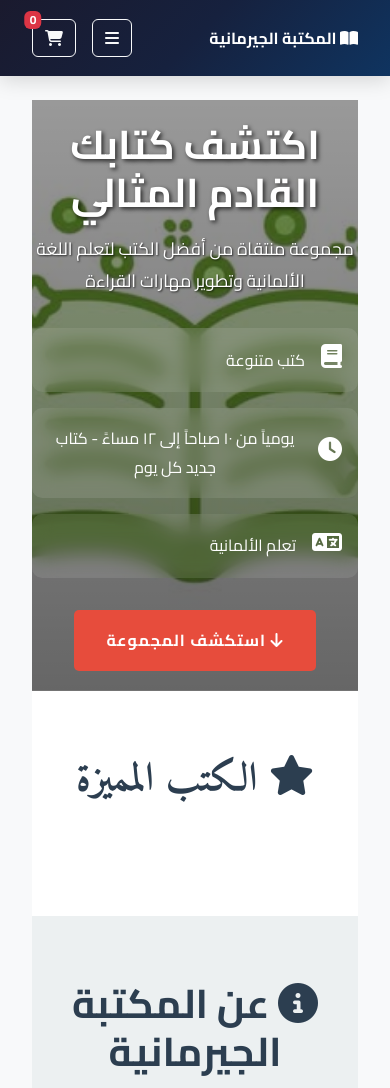
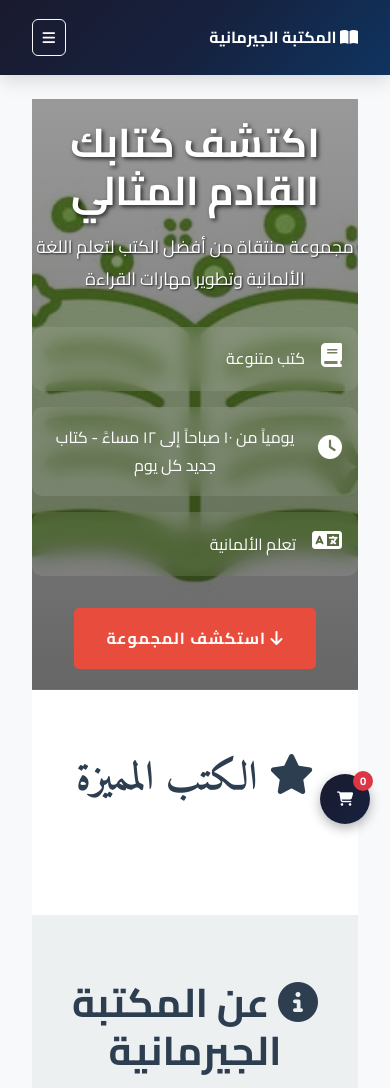
Before and after one commit to MarwanGithub/Boostore-Website, a Django app: page / in a window 390 px wide. Shown: the top 1088 px of the page. Run offline with Django 4.2, Linux system fonts and the light colour scheme; data comes from the database, SQL or seed files in the repository; data that the repository does not hold is empty; some libraries are stand-ins or nearby versions.

Commit message:
feat: implement floating cart and mobile-responsive cart layout
- Add floating cart button to replace header cart and improve mobile UX
- Fix missing store name bug on cart page
- Implement responsive cart layout: table for desktop, cards for mobile
- Simplify cart logic: remove quantity controls, fixed qty=1 per book
- Update JavaScript to handle both desktop and mobile cart layouts

Resolves mobile cart usability issues and declutters header navigation.

```diff
--- a/bookstore/templates/bookstore/base.html
+++ b/bookstore/templates/bookstore/base.html
@@ -34,12 +34,8 @@
                 <li><a href="{% url 'bookstore:home' %}#contact"><i class="fas fa-envelope"></i> تواصل معنا</a></li>
             </ul>
 
-            <!-- Right side icons (Cart and Mobile Toggle) -->
+            <!-- Right side icons (Mobile Toggle only) -->
             <div class="header-icons">
-                <a href="{% url 'bookstore:cart_detail' %}" class="btn btn-outline-light position-relative cart-link" dir="ltr">
-                    <i class="fas fa-shopping-cart"></i>
-                    <span id="header-cart-count" class="cart-count badge bg-danger position-absolute top-0 start-0 translate-middle">{{ cart|length }}</span>
-                </a>
                 <!-- MOBILE HAMBURGER BUTTON -->
                 <button id="nav-toggle" class="nav-toggle btn btn-outline-light" aria-label="Toggle navigation">
                     <i class="fas fa-bars"></i>
@@ -47,6 +43,14 @@
             </div>
         </nav>
     </header>
+
+    <!-- Floating Cart Button -->
+    <div class="floating-cart">
+        <a href="{% url 'bookstore:cart_detail' %}" class="floating-cart-btn" dir="ltr">
+            <i class="fas fa-shopping-cart"></i>
+            <span id="floating-cart-count" class="cart-count">{{ cart|length }}</span>
+        </a>
+    </div>
 
     <main class="container py-4">
         {% block content %}
--- a/bookstore/views.py
+++ b/bookstore/views.py
@@ -57,7 +57,10 @@ def remove_from_cart(request, book_id):
 
 def cart_detail(request):
     cart = Cart(request)
-    return render(request, 'bookstore/cart_detail.html', {'cart': cart})
+    return render(request, 'bookstore/cart_detail.html', {
+        'cart': cart,
+        'store_name': 'المكتبة الجيرمانية'
+    })
 
 def contact_to_order(request):
     cart = Cart(request)
@@ -83,6 +86,7 @@ def contact_to_order(request):
         'whatsapp_url': f"https://wa.me/{whatsapp_number}?text={prefilled_message}",
         'messenger_url': f"https://m.me/{messenger_username}?text={prefilled_message}",
         'prefilled_message': prefilled_message,
+        'store_name': 'المكتبة الجيرمانية',
     }
     return render(request, 'bookstore/contact_to_order.html', context)
 
@@ -123,5 +127,6 @@ def book_detail(request, book_id):
     context = {
         'book': book,
         'other_images': other_images,
+        'store_name': 'المكتبة الجيرمانية',
     }
     return render(request, 'bookstore/book_detail.html', context)
--- a/static/css/components/_book_card.css
+++ b/static/css/components/_book_card.css
@@ -100,15 +100,6 @@
         padding: 0.25em 0.45em;
     }
 
-    /* Cart table adjustments */
-    .quantity-control {
-        width: 100% !important;
-    }
-
-    .quantity-control .form-control {
-        width: 45px;
-    }
-
     .table thead {
         font-size: 0.9rem;
     }
--- a/static/css/layout/_header.css
+++ b/static/css/layout/_header.css
@@ -75,6 +75,59 @@
     flex-direction: row-reverse;
 }
 
+/* Make header buttons smaller on mobile */
+.nav-toggle {
+    font-size: 0.9rem;
+    padding: 0.4rem 0.6rem;
+}
+
+/* Floating Cart Button */
+.floating-cart {
+    position: fixed;
+    bottom: 20px;
+    right: 20px;
+    z-index: 1000;
+}
+
+.floating-cart-btn {
+    display: flex;
+    align-items: center;
+    justify-content: center;
+    width: 50px;
+    height: 50px;
+    background: linear-gradient(135deg, #1a1a2e, #16213e);
+    color: white;
+    border-radius: 50%;
+    text-decoration: none;
+    box-shadow: 0 4px 12px rgba(0,0,0,0.3);
+    transition: transform 0.2s, box-shadow 0.2s;
+    position: relative;
+    font-size: 0.9rem;
+}
+
+.floating-cart-btn:hover {
+    transform: scale(1.1);
+    box-shadow: 0 6px 16px rgba(0,0,0,0.4);
+    color: white;
+    text-decoration: none;
+}
+
+.floating-cart-btn .cart-count {
+    position: absolute;
+    top: -3px;
+    right: -3px;
+    background: #dc3545;
+    color: white;
+    border-radius: 50%;
+    width: 20px;
+    height: 20px;
+    display: flex;
+    align-items: center;
+    justify-content: center;
+    font-size: 0.7rem;
+    font-weight: bold;
+}
+
 
 /* --- Desktop Styles --- */
 
@@ -93,6 +146,21 @@
         flex-direction: row;
     }
 
+    /* Make floating cart button larger on desktop */
+    .floating-cart-btn {
+        width: 60px;
+        height: 60px;
+        font-size: 1rem;
+    }
+
+    .floating-cart-btn .cart-count {
+        top: -5px;
+        right: -5px;
+        width: 24px;
+        height: 24px;
+        font-size: 0.75rem;
+    }
+
     /* Remove mobile-only styles for the menu */
     .nav-menu.open {
         position: static;
```
Also changed, not shown: bookstore/templates/bookstore/cart_detail.html (+52 -60 lines).
